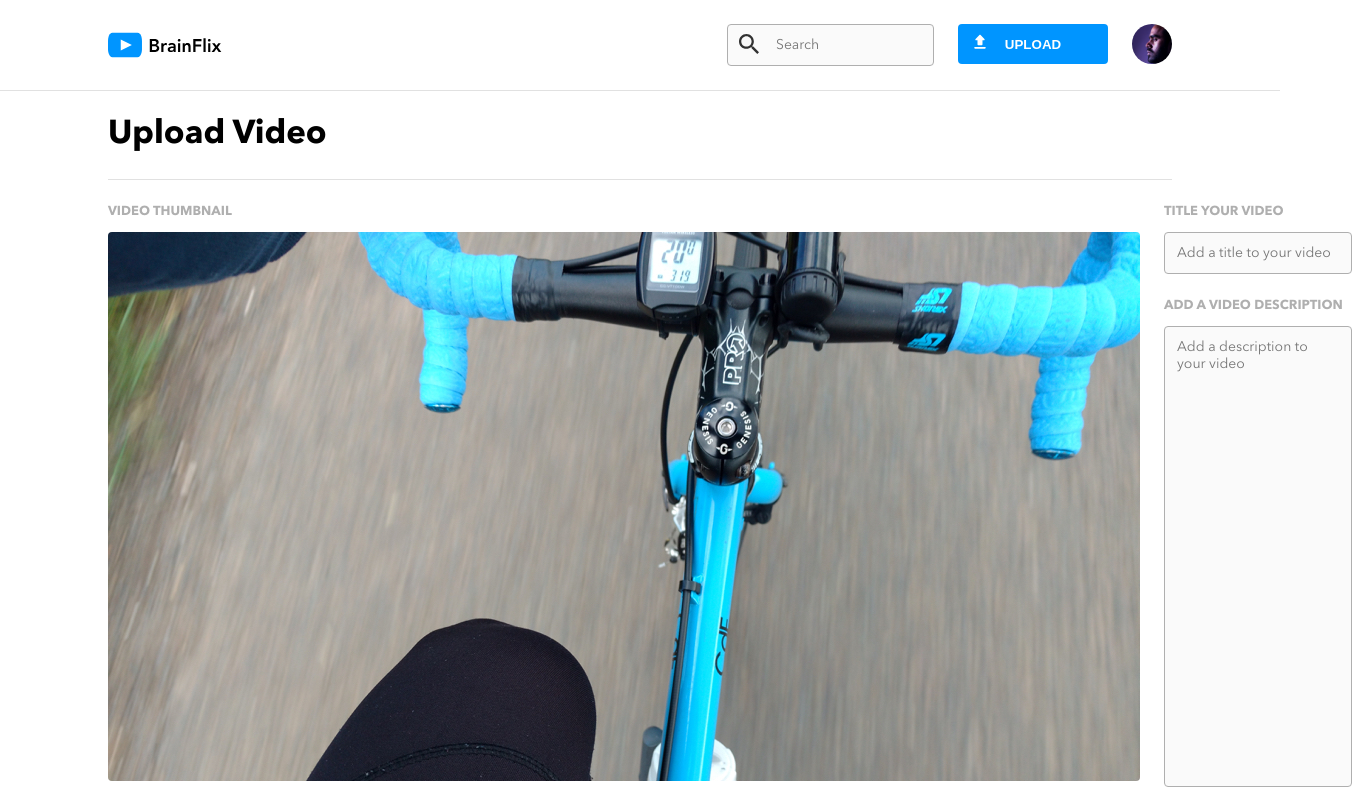
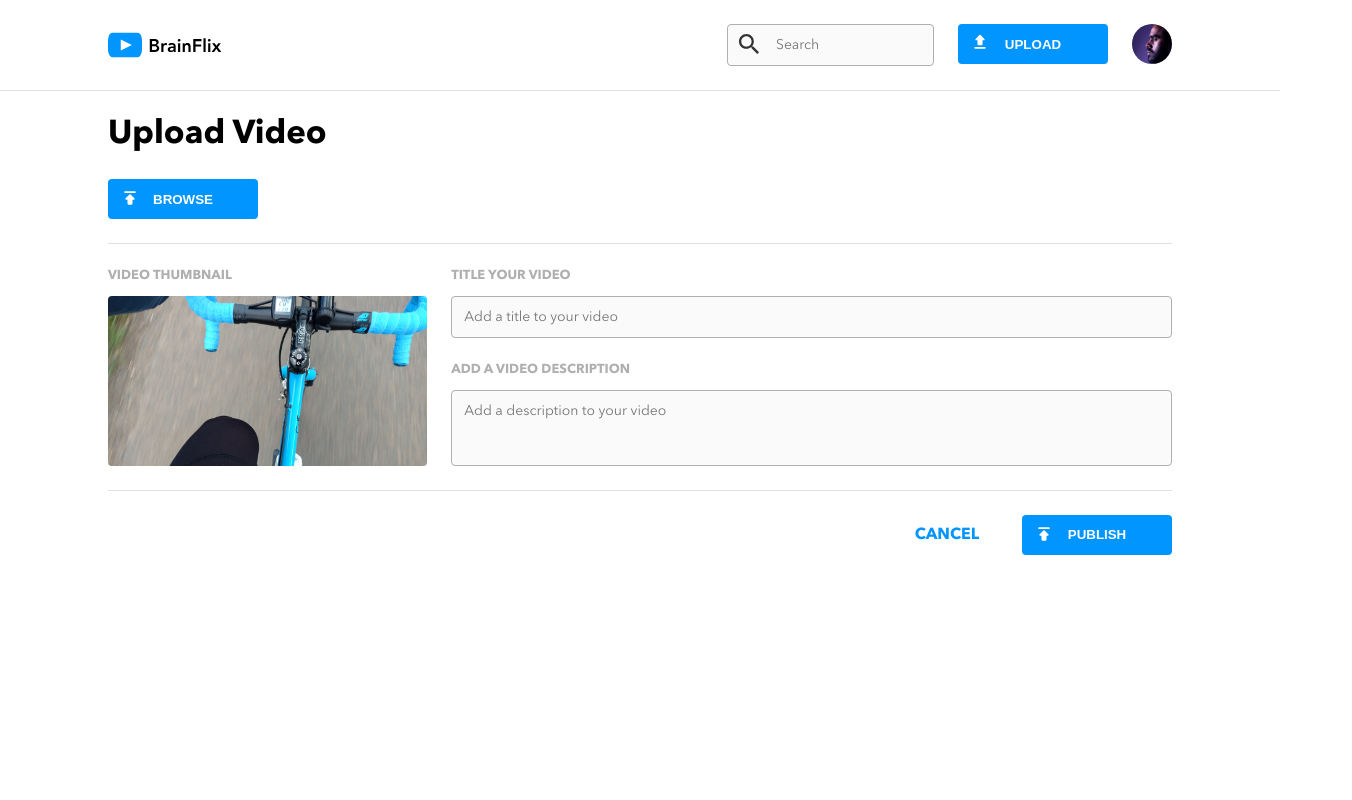
Before and after one commit to Be-bo/brainstation-brainflix, a React (Create React App) app: page /upload in a window 1280 px wide. Shown: the top 800 px of the page, 1352 px wide, since content can reach past the window. Built offline with nearby package versions, Linux system fonts and the light colour scheme.

Commit message:
A few adjustments to make test image & json data upload work with the EC2 server

```diff
--- a/src/components/Upload/Upload.jsx
+++ b/src/components/Upload/Upload.jsx
@@ -3,20 +3,31 @@ import { BrowserRouter as Router, Routes, Route, Link } from "react-router-dom";
 import NavBar from "../NavBar/NavBar";
 import "./Upload.scss";
 import { useDropzone } from "react-dropzone";
-import axios from 'axios';
+import axios from "axios";
 import thumbnail from "../../assets/Images/Upload-video-preview.jpg";
 
 function Upload() {
-
-	// TODO: move to a JS file
 	const onDrop = (filesSelected) => {
 		console.log(filesSelected);
 		const formData = new FormData();
-		formData.append('image', filesSelected[0]);
 
-		axios.post('http://3.145.198.110:80/upload', formData, {
-			Headers:{
-				'Content-Type': 'multipart/form-data',
+		formData.append("json", JSON.stringify({
+			title: "Testung Title",
+			description: "Bruh, this ain't a real description tbh, just sayin."
+		}));
+		formData.append("image", filesSelected[0]);
+
+		// const formDataObject = {};
+		// formData.forEach((value, key) => {
+		// 	formDataObject[key] = value;
+		// });
+		// console.log(JSON.stringify(formDataObject));
+
+		axios
+			.post("http://3.145.198.110:80/upload", formData, {
+			// .post("http://localhost:80/upload", formData, {
+				headers: {
+					'Content-Type': "multipart/form-data",
 				},
 			})
 			.then((res) => {
@@ -24,9 +35,15 @@ function Upload() {
 			})
 			.catch((err) => {
 				console.error(err.message);
-		})
+			});
 	};
-	const { getRootProps, getInputProps } = useDropzone({ onDrop });
+	const { acceptedFiles, getRootProps, getInputProps } = useDropzone({
+		accept: {
+			'image/png': ['.png'],
+			'image/jpeg': ['.jpeg'],
+		  },
+		onDrop
+	});
 
 	return (
 		<div>
@@ -34,10 +51,19 @@ function Upload() {
 
 			<form className="upload-form" action="submit">
 				<h1 className="upload-form__page-title upload-form__title">Upload Video</h1>
+				<div {...getRootProps({ className: "dropzone" })}>
+					<input {...getInputProps()} />
+
+					<div className="upload-form__btn-container">
+						<i className="upload-form__btn-icon" />
+						<button className="upload-form__btn" type="button">
+							Browse
+						</button>
+					</div>
+				</div>
 
 				<div className="upload-form__input-layer">
-					<div className="upload-form__thumbnail-div" {...getRootProps({ className: "dropzone" })}>
-						<input {...getInputProps()} />
+					<div className="upload-form__thumbnail-div">
 						<h3 className="upload-form__title upload-form__label">Video Thumbnail</h3>
 						<img className="upload-form__thumbnail" src={thumbnail} />
 					</div>
--- a/src/components/Upload/Upload.scss
+++ b/src/components/Upload/Upload.scss
@@ -13,15 +13,17 @@
     }
 
     &__page-title{
-        @include tablet{
-            padding-bottom: var(--base-padding);
-            border-bottom: 1px solid $secondary-mercury;
-        }
+        padding-bottom: var(--base-padding);
     }
 
     &__input-layer{
         display: flex;
         flex-direction: column;
+
+        @include tablet{
+            border-top: 1px solid $secondary-mercury;
+            margin-top: var(--base-padding);
+        }
 
         @include desktop{
             flex-direction: row;
@@ -105,7 +107,7 @@
         position: absolute;
         margin-top: calc($button-height/4.5);
         margin-left: calc(var(--base-padding)/2);
-        background-image: url('../../assets/Icons/upload.svg');
+        background-image: url('../../assets/Icons/publish.svg');
     }
 
     &__cancel-btn{
```
Also changed, not shown: src/components/Main.jsx (+9 -2 lines). Lines whose indentation alone changed are shown as unchanged.
